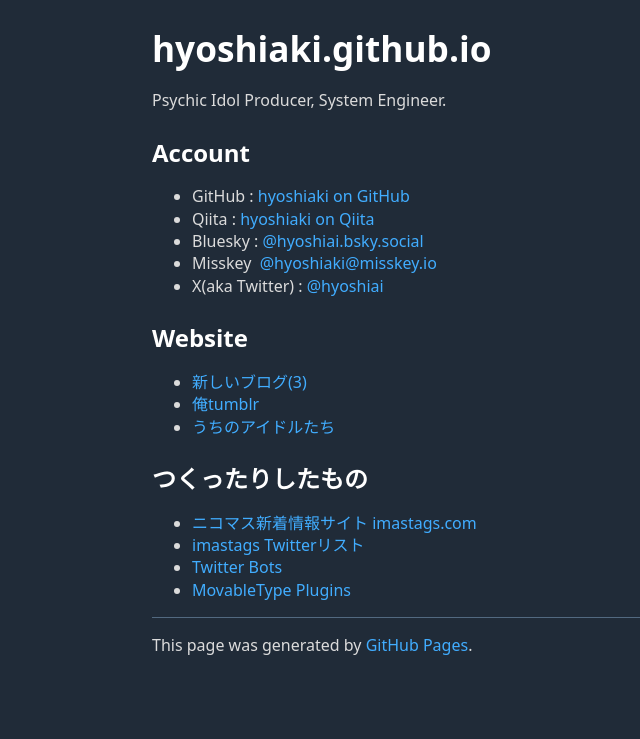
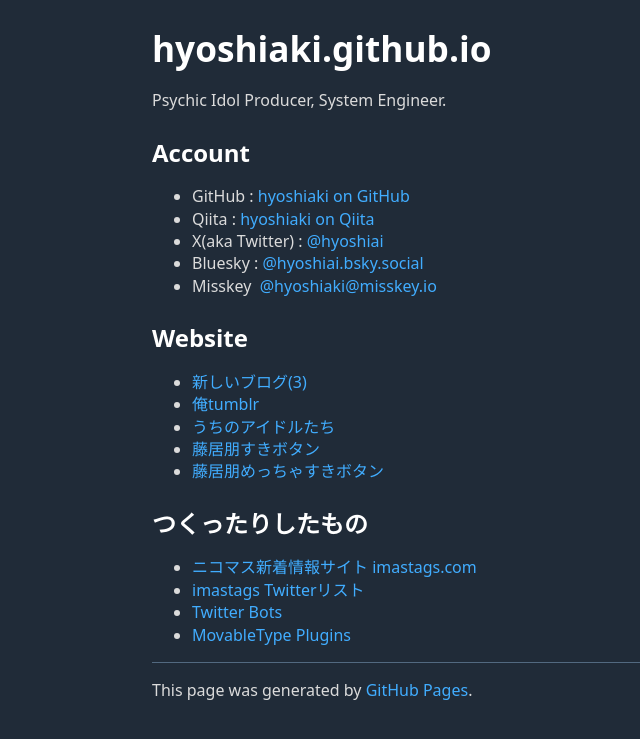
Before and after one commit to hyoshiaki/hyoshiaki.github.io, a Jekyll site: the page built from index.md, in a window 1280 px wide. Shown: the top 739 px of the page, without its empty margins (88-728 px from the left). Built offline with Jekyll 4.4.1, drawn with Linux system fonts in a browser that asks for light colours; our own code applies the rules of GitHub Pages for plain Markdown files.

Commit message:
add button

```diff
--- a/index.md
+++ b/index.md
@@ -6,15 +6,17 @@ Psychic Idol Producer, System Engineer.
 
 * GitHub&nbsp;:&nbsp;[hyoshiaki on GitHub](https://github.com/hyoshiaki/)
 * Qiita&nbsp;:&nbsp;[hyoshiaki on Qiita](https://qiita.com/hyoshiaki)
+* X(aka Twitter)&nbsp;:&nbsp;[@hyoshiai](https://x.com/hyoshiaki)
 * Bluesky&nbsp;:&nbsp;[@hyoshiai.bsky.social](https://bsky.app/profile/hyoshiaki.bsky.social)
 * Misskey&nbsp;&nbsp;[@hyoshiaki@misskey.io](https://misskey.io/@hyoshiaki)
-* X(aka Twitter)&nbsp;:&nbsp;[@hyoshiai](https://x.com/hyoshiaki)
 
 ## Website
 
 * [新しいブログ(3)](https://pkchr.livedoor.blog/)
 * [俺tumblr](https://hyoshiaki.tumblr.com/)
 * [うちのアイドルたち](https://min.togetter.com/vHajoO1)
+* [藤居朋すきボタン](https://tinyurl.com/23db9zut)
+* [藤居朋めっちゃすきボタン](https://tinyurl.com/6jes9mez)
 
 ## つくったりしたもの
 
```
